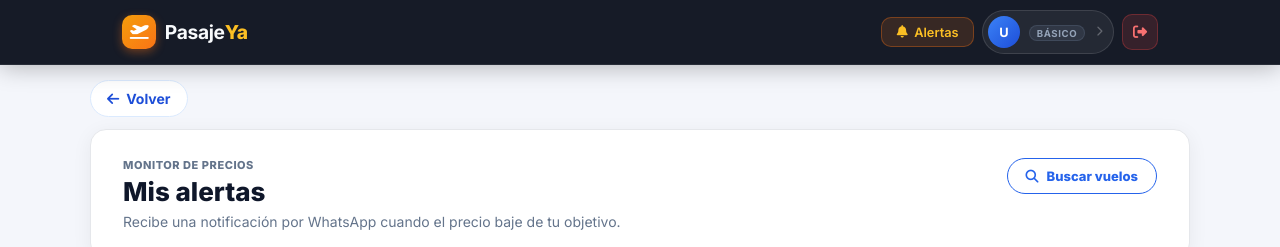
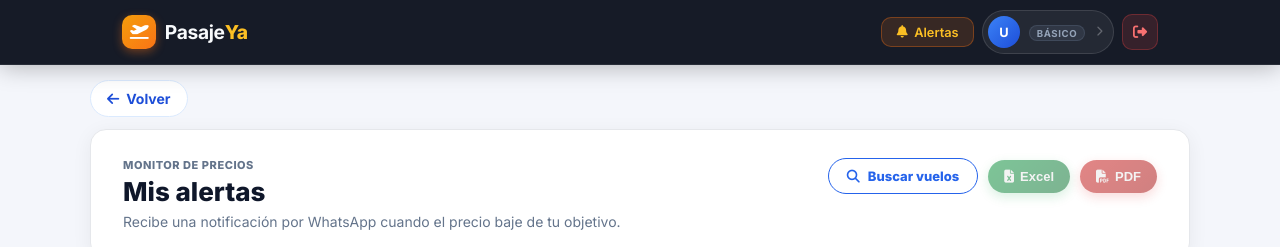
Before and after one commit to IHenrix/proyectoIntegradorFrontend, an Angular app: page /alertas in a window 1280 px wide. Shown: the top 247 px of the page. Built offline with nearby package versions, Linux system fonts and the light colour scheme; no server answers; sample sign-in values are in the browser's storage.

Commit message:
feat: reporte

```diff
--- a/src/app/core/services/alerta.service.ts
+++ b/src/app/core/services/alerta.service.ts
@@ -43,4 +43,12 @@ export class AlertaService {
       tap(() => this.alertas.update(items => items.filter(x => x.id !== id)))
     );
   }
+
+  descargarExcel(): Observable<Blob> {
+    return this.http.get(`${this.API}/reporte/excel`, { responseType: 'blob' });
+  }
+
+  descargarPdf(): Observable<Blob> {
+    return this.http.get(`${this.API}/reporte/pdf`, { responseType: 'blob' });
+  }
 }
--- a/src/app/features/alertas/alertas.component.html
+++ b/src/app/features/alertas/alertas.component.html
@@ -19,6 +19,40 @@
             <i class="fa-solid fa-magnifying-glass"></i>
             Buscar vuelos
           </a>
+
+          @if (esPremium()) {
+            <button type="button" class="btn-reporte btn-excel"
+                    [disabled]="descargando() === 'excel'"
+                    (click)="descargarExcel()">
+              @if (descargando() === 'excel') {
+                <i class="fa-solid fa-circle-notch fa-spin"></i>
+              } @else {
+                <i class="fa-solid fa-file-excel"></i>
+              }
+              Excel
+            </button>
+            <button type="button" class="btn-reporte btn-pdf"
+                    [disabled]="descargando() === 'pdf'"
+                    (click)="descargarPdf()">
+              @if (descargando() === 'pdf') {
+                <i class="fa-solid fa-circle-notch fa-spin"></i>
+              } @else {
+                <i class="fa-solid fa-file-pdf"></i>
+              }
+              PDF
+            </button>
+          } @else {
+            <button type="button" class="btn-reporte btn-excel btn-reporte-locked"
+                    (click)="upgrade.abrir('pausar')">
+              <i class="fa-solid fa-file-excel"></i>
+              Excel
+            </button>
+            <button type="button" class="btn-reporte btn-pdf btn-reporte-locked"
+                    (click)="upgrade.abrir('pausar')">
+              <i class="fa-solid fa-file-pdf"></i>
+              PDF
+            </button>
+          }
         </div>
       </header>
     </div>
--- a/src/app/features/alertas/alertas.component.scss
+++ b/src/app/features/alertas/alertas.component.scss
@@ -505,6 +505,50 @@ input, select {
   &:hover { opacity: .88; }
 }
 
+// ── Botones de reporte ───────────────────────────────────────────
+.btn-reporte {
+  display: inline-flex;
+  align-items: center;
+  gap: 6px;
+  padding: 9px 16px;
+  border: 0;
+  border-radius: 999px;
+  font-weight: 800;
+  font-size: 13px;
+  cursor: pointer;
+  white-space: nowrap;
+  transition: transform .14s, box-shadow .14s, opacity .14s;
+
+  &:hover:not(:disabled) { transform: translateY(-1px); }
+  &:disabled { opacity: .6; cursor: not-allowed; }
+}
+
+.btn-excel {
+  background: linear-gradient(135deg, #16a34a, #15803d);
+  color: #fff;
+  box-shadow: 0 4px 12px rgba(22,163,74,.3);
+  &:hover:not(:disabled) { box-shadow: 0 6px 18px rgba(22,163,74,.4); }
+}
+
+.btn-pdf {
+  background: linear-gradient(135deg, #dc2626, #b91c1c);
+  color: #fff;
+  box-shadow: 0 4px 12px rgba(220,38,38,.3);
+  &:hover:not(:disabled) { box-shadow: 0 6px 18px rgba(220,38,38,.4); }
+}
+
+.btn-reporte-locked {
+  opacity: .55;
+  position: relative;
+  &::after {
+    content: '';
+    position: absolute;
+    inset: 0;
+    border-radius: 999px;
+    background: rgba(0,0,0,.08);
+  }
+}
+
 // ── Eyebrow ──────────────────────────────────────────────────────
 .eyebrow {
   display: block;
--- a/src/app/features/alertas/alertas.component.ts
+++ b/src/app/features/alertas/alertas.component.ts
@@ -133,6 +133,35 @@ export class AlertasComponent implements OnInit {
     });
   }
 
+  descargando = signal<'excel' | 'pdf' | null>(null);
+
+  descargarExcel(): void {
+    if (!this.esPremium()) { this.upgrade.abrir('pausar'); return; }
+    this.descargando.set('excel');
+    this.alertaService.descargarExcel().subscribe({
+      next: blob => { this.triggerDescarga(blob, 'alertas_pasajeyа.xlsx'); this.descargando.set(null); },
+      error: () => { this.error.set('No se pudo generar el Excel.'); this.descargando.set(null); }
+    });
+  }
+
+  descargarPdf(): void {
+    if (!this.esPremium()) { this.upgrade.abrir('pausar'); return; }
+    this.descargando.set('pdf');
+    this.alertaService.descargarPdf().subscribe({
+      next: blob => { this.triggerDescarga(blob, 'alertas_pasajeyа.pdf'); this.descargando.set(null); },
+      error: () => { this.error.set('No se pudo generar el PDF.'); this.descargando.set(null); }
+    });
+  }
+
+  private triggerDescarga(blob: Blob, nombre: string): void {
+    const url = URL.createObjectURL(blob);
+    const a = document.createElement('a');
+    a.href = url;
+    a.download = nombre;
+    a.click();
+    URL.revokeObjectURL(url);
+  }
+
   esHit(a: { precioActual?: number | null; precioObjetivo: number }): boolean {
     return !!a.precioActual && a.precioActual < a.precioObjetivo;
   }
```
